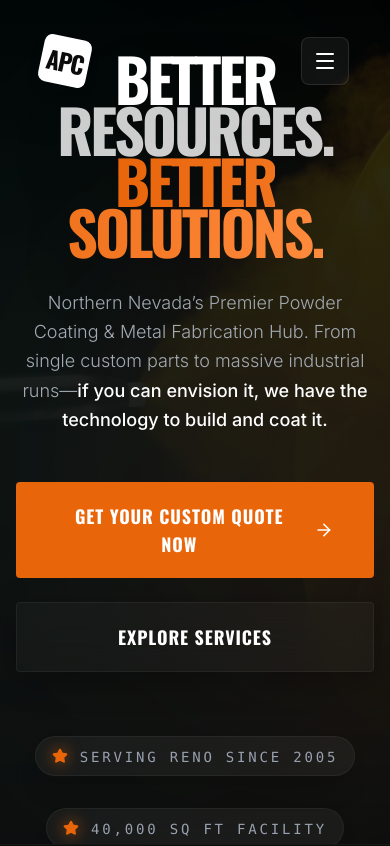
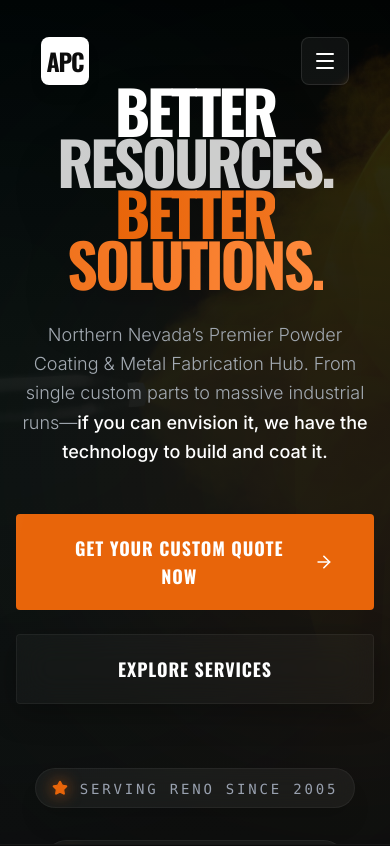
Before and after one commit to donofdetail-cmyk/APC, a React (Vite) app: page / in a window 390 px wide. Shown: the top 846 px of the page. Built offline with nearby package versions, Linux system fonts and the light colour scheme.

Commit message:
style: fix logo slanted positioning and lower mobile hero text

```diff
--- a/src/components/Hero.tsx
+++ b/src/components/Hero.tsx
@@ -28,7 +28,7 @@ export function Hero() {
         />
       </div>
 
-      <div className="container mx-auto px-4 relative z-20 text-center pt-32 sm:pt-0">
+      <div className="container mx-auto px-4 relative z-20 text-center pt-48 sm:pt-0">
         <motion.div
           initial={{ opacity: 0, y: 40, filter: "blur(10px)" }}
           animate={{ opacity: 1, y: 0, filter: "blur(0px)" }}
--- a/src/components/Navbar.tsx
+++ b/src/components/Navbar.tsx
@@ -51,7 +51,7 @@ export function Navbar() {
       <div className="container mx-auto px-6 lg:px-10 flex items-center justify-between">
         {/* Logo */}
         <div className="flex items-center gap-3">
-          <div className="w-12 h-12 bg-white flex items-center justify-center rounded-lg shadow-lg rotate-12 transition-transform hover:rotate-0 duration-300">
+          <div className="w-12 h-12 bg-white flex items-center justify-center rounded-lg shadow-lg">
             <span className="text-apc-black font-display font-black text-2xl tracking-tighter">APC</span>
           </div>
           <span className="hidden md:block font-display font-bold text-xl tracking-wider text-gradient-silver">
```
